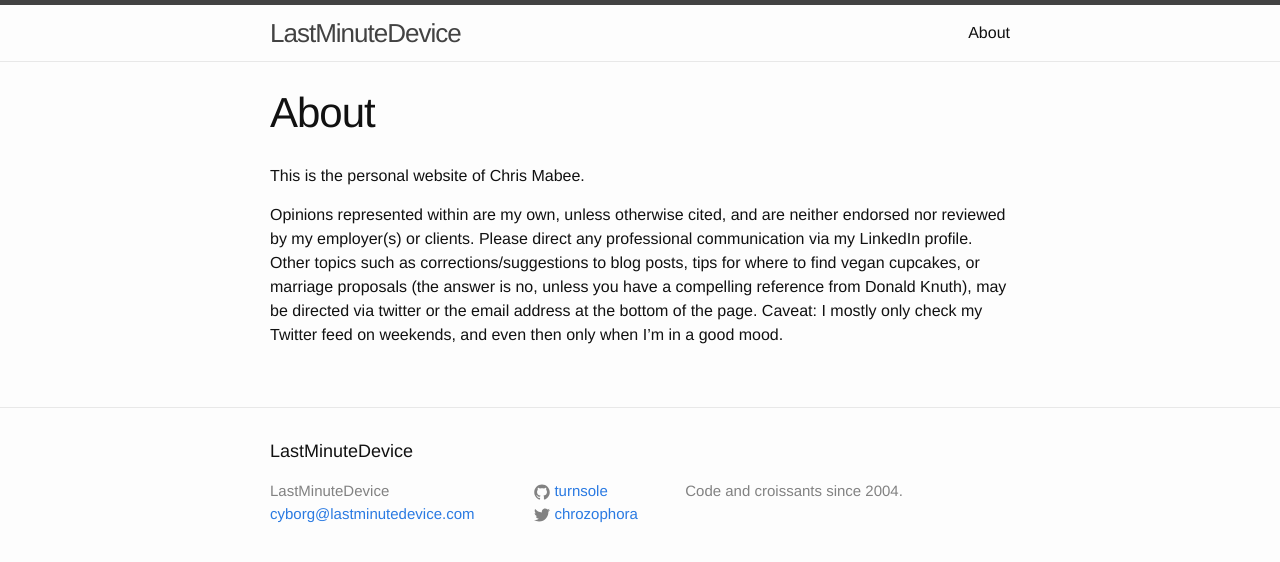
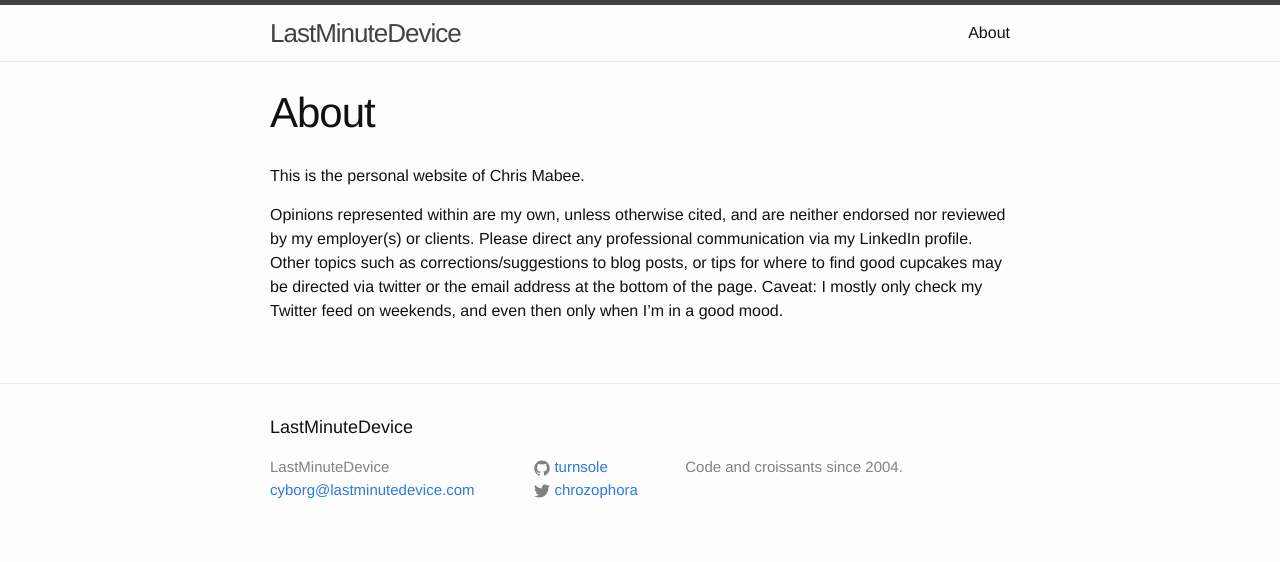
Before and after one commit to Turnsole/turnsole.github.io, a Jekyll site: the page built from about.md, in a window 1280 px wide. Shown: the top 562 px of the page. Built offline with Jekyll 4.4.1, drawn with Linux system fonts in a browser that asks for light colours.

Commit message:
Modified about.md

```diff
--- a/about.md
+++ b/about.md
@@ -6,4 +6,4 @@ permalink: /about/
 
 This is the personal website of Chris Mabee.
 
-Opinions represented within are my own, unless otherwise cited, and are neither endorsed nor reviewed by my employer(s) or clients. Please direct any professional communication via my LinkedIn profile. Other topics such as corrections/suggestions to blog posts, tips for where to find vegan cupcakes, or marriage proposals (the answer is no, unless you have a compelling reference from Donald Knuth), may be directed via twitter or the email address at the bottom of the page. Caveat: I mostly only check my Twitter feed on weekends, and even then only when I'm in a good mood.
+Opinions represented within are my own, unless otherwise cited, and are neither endorsed nor reviewed by my employer(s) or clients. Please direct any professional communication via my LinkedIn profile. Other topics such as corrections/suggestions to blog posts, or tips for where to find good cupcakes may be directed via twitter or the email address at the bottom of the page. Caveat: I mostly only check my Twitter feed on weekends, and even then only when I'm in a good mood.
```
